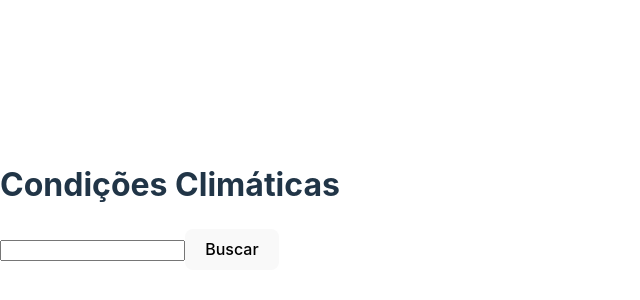
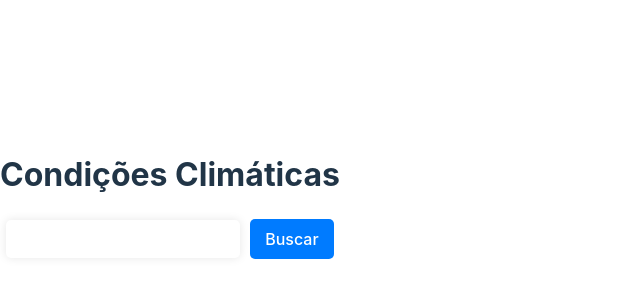
Before and after one commit to fjuncal/weather-app, a React (Vite) app: page / in a window 1280 px wide. Shown: the part 198-498 px from the top of the page, without its empty margins (0-640 px from the left). Built offline with nearby package versions, Linux system fonts and the light colour scheme; no server answers.

Commit message:
Finalizando a estilizacao do componente de busca

```diff
--- a/src/components/Busca.jsx
+++ b/src/components/Busca.jsx
@@ -1,15 +1,16 @@
 import React from "react";
-
+import "./BuscaStyles";
+import { BuscaContainer, BuscaCidade, BotaoBuscar } from "./BuscaStyles";
 const Busca = ({ cidade, setCidade, buscarClima }) => {
   return (
-    <div>
-      <input
+    <BuscaContainer>
+      <BuscaCidade
         type="text"
         value={cidade}
         onChange={(e) => setCidade(e.target.value)}
-      ></input>
-      <button onClick={buscarClima}>Buscar</button>
-    </div>
+      ></BuscaCidade>
+      <BotaoBuscar onClick={buscarClima}>Buscar</BotaoBuscar>
+    </BuscaContainer>
   );
 };
 
--- /dev/null
+++ b/src/components/BuscaStyles.js
@@ -0,0 +1,35 @@
+import styled from "styled-components";
+
+export const BuscaContainer = styled.div`
+    display: flex;
+    align-items: center;
+    justify-content: center;
+    margin-bottom: 20px;
+`;
+
+export const BuscaCidade = styled.input`
+    padding: 10px 15px;
+    border: none;
+    border-radius: 5px;
+    box-shadow: 0px 0px 10px rgba(0, 0, 0, 0.1);
+    font-size: 16px;
+    outline: none;
+    width: 60%;
+    margin-right: 10px;
+
+    &:focus{
+        border: 1px solid #007bff;
+    }
+`;
+
+export const BotaoBuscar = styled.button`
+    padding: 10px 15px;
+    background-color: #007bff;
+    color: #fff;
+    border: none;
+    border-radius: 5px;
+
+    &:hover{
+        background-color: #0056b3;
+    }
+`
```
Also changed, not shown: src/components/ClimaAtualStyles.js (added), src/components/PrevisaoStyles.js (added).
